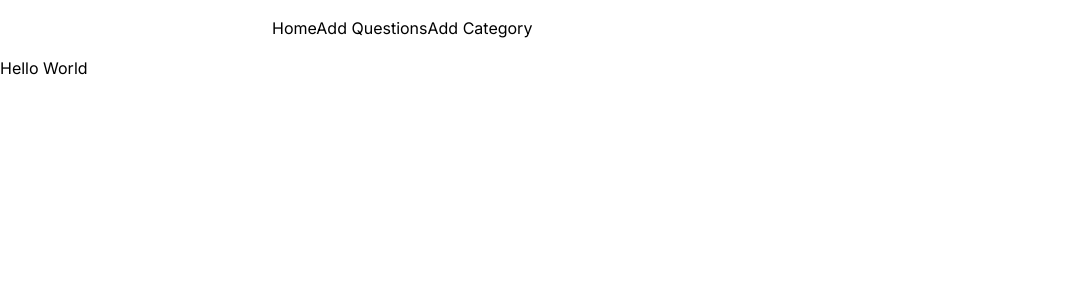
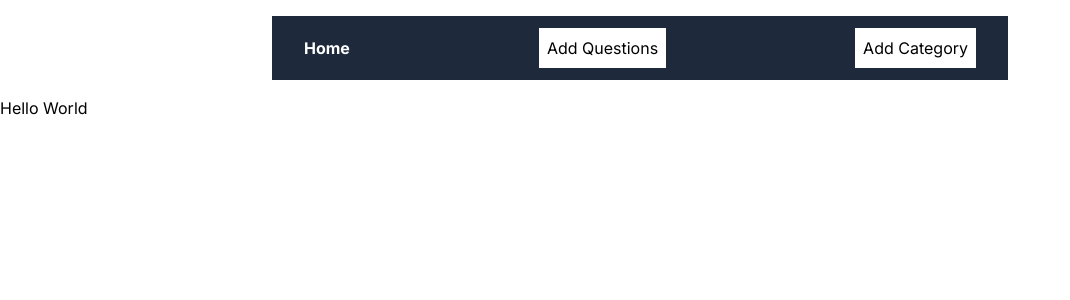
Before and after one commit to hunainhyder/next-js-mongo-db, a Next.js app: page / in a window 1280 px wide. Shown: the top 300 px of the page, without its empty margins (0-1070 px from the left). Built offline with nearby package versions, Linux system fonts and the light colour scheme.

Commit message:
changes in navbar

```diff
--- a/components/Navbar.jsx
+++ b/components/Navbar.jsx
@@ -1,9 +1,9 @@
 import Link from "next/link";
 
 export default function Navbar() {
-    return <nav>
-        <Link href={"/"}>Home</Link>
-        <Link href={"/addQuestion"}>Add Questions</Link>
-        <Link href={"/addSection"}>Add Category</Link>
+    return <nav className='flex justify-between items-center bg-slate-800 px-8 py-3'>
+        <Link className="text-white font-bold" href={"/"}>Home</Link>
+        <Link className="bg-white p-2" href={"/addQuestion"}>Add Questions</Link>
+        <Link className="bg-white p-2" href={"/addSection"}>Add Category</Link>
     </nav>
 }
```
